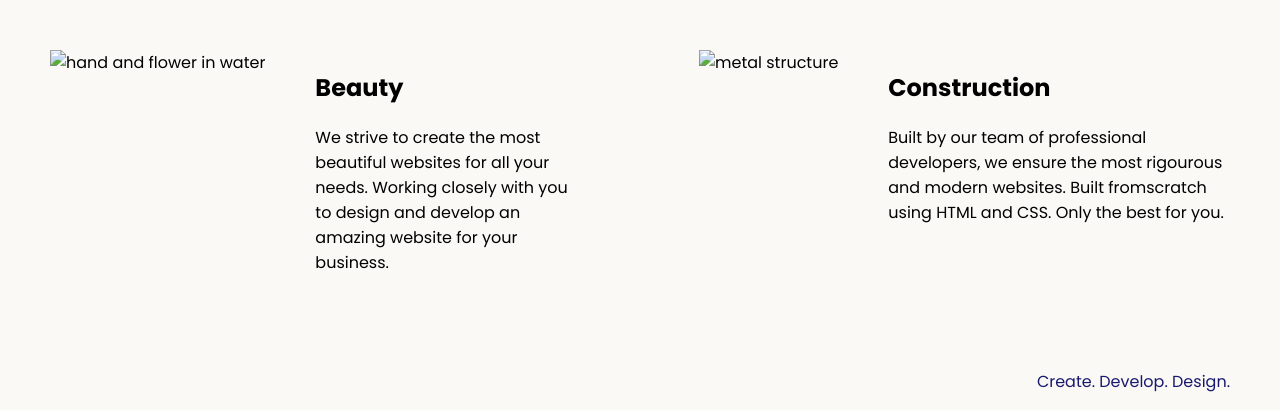
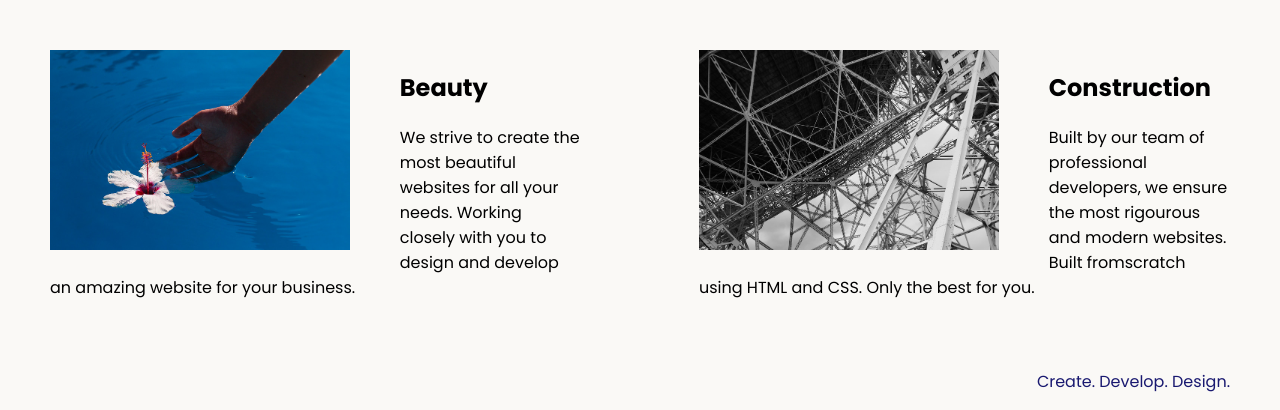
Before and after one commit to kailash9686777/web-dev, a plain HTML site: page index.html in a window 1280 px wide. Shown: the part 400-810 px from the top of the page. Drawn offline with Linux system fonts and the light colour scheme; files whose address does not match are found by name.

Commit message:
Update index.html

```diff
--- a/index.html
+++ b/index.html
@@ -19,13 +19,13 @@
       <br/>Design Agency</h1>
 
     <div class="left card">
-      <img class="tile-image" src="./assets/images/beautiful.jpg" alt="hand and flower in water">
+      <img class="tile-image" src="/beautiful.jpg" alt="hand and flower in water">
       <h2 class="card-title">Beauty</h2>
       <p class="card-text">We strive to create the most beautiful websites for all your needs. Working closely with you to design and develop an amazing website for your business.</p>
     </div>
 
     <div class="right card">
-      <img class="tile-image" src="./assets/images/construction.jpg" alt="metal structure">
+      <img class="tile-image" src="/construction.jpg" alt="metal structure">
       <h2 class="card-title">Construction</h2>
       <p>Built by our team of professional developers, we ensure the most rigourous and modern websites. Built fromscratch using HTML and CSS. Only the best for you.</p>
     </div>
```
